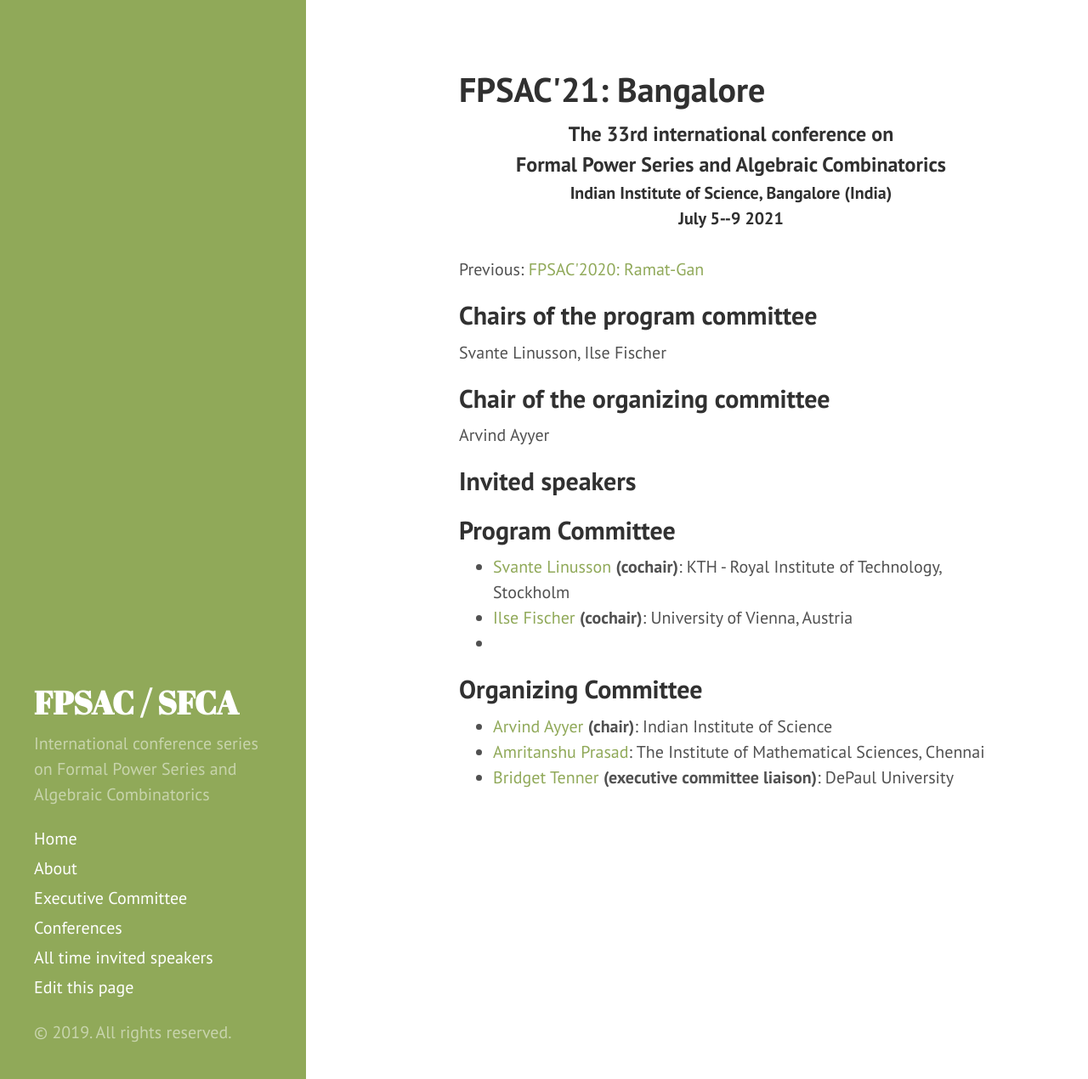
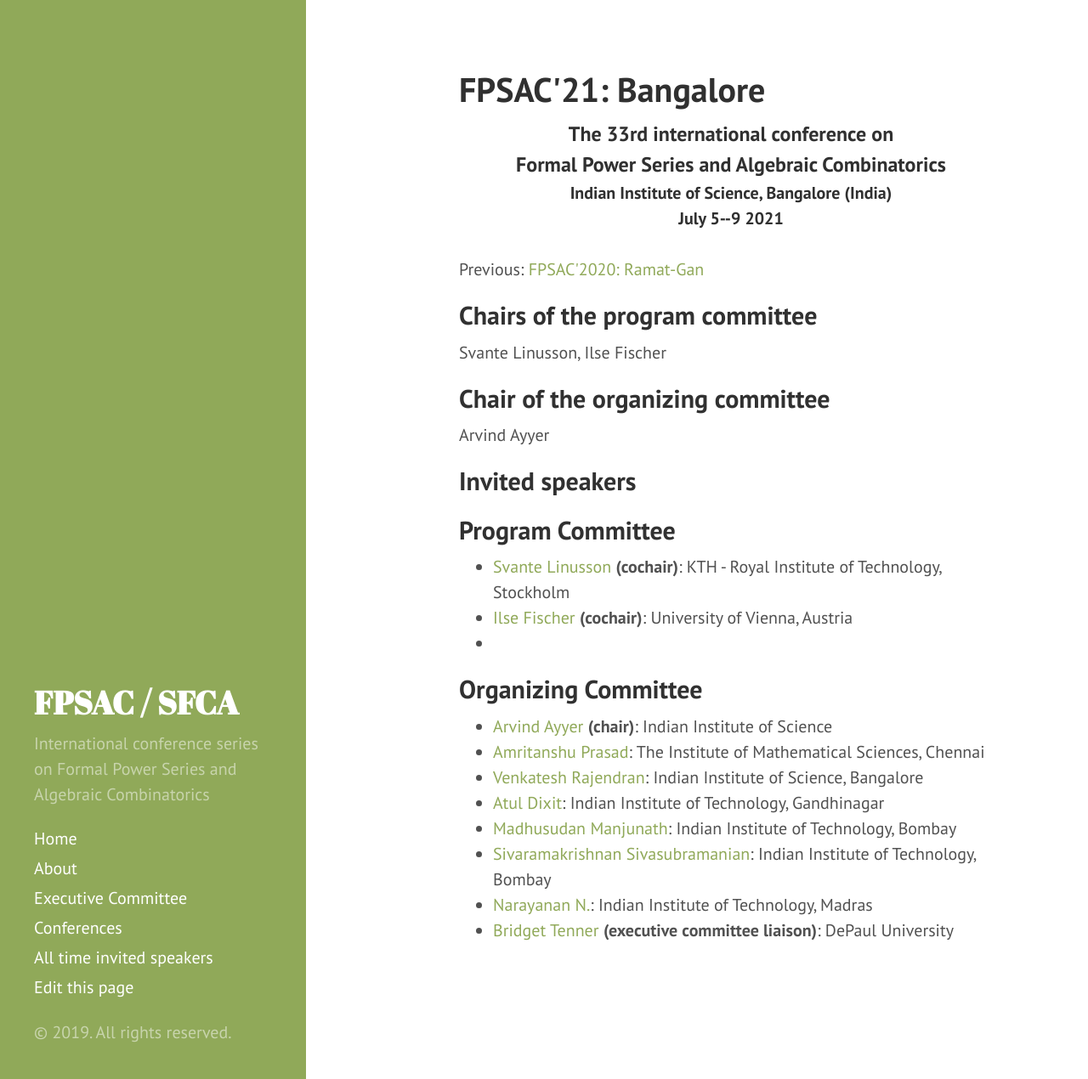
Before and after one commit to FPSAC/FPSAC.github.io, a Jekyll site: the page built from _confs/fpsac-2021.md, in a window 1280 px wide and 1270 px high. Shown: the whole window at 85% size. Built offline with Jekyll 4.4.1, drawn with Linux system fonts in a browser that asks for light colours.

Commit message:
Added more OC members

```diff
--- a/_confs/fpsac-2021.md
+++ b/_confs/fpsac-2021.md
@@ -33,6 +33,21 @@
 - name: Amritanshu Prasad
   affiliation: The Institute of Mathematical Sciences, Chennai
   url: https://www.imsc.res.in/%7eamri/
+- name: Venkatesh Rajendran
+  affiliation: Indian Institute of Science, Bangalore
+  url: http://math.iisc.ac.in/%7ervenkat/
+- name: Atul Dixit
+  affiliation: Indian Institute of Technology, Gandhinagar
+  url: http://people.iitgn.ac.in/%7eadixit/
+- name: Madhusudan Manjunath
+  affiliation: Indian Institute of Technology, Bombay
+  url: https://madhumath.wordpress.com/2016/05/06/homepage-madhusudan-manjunath/
+- name: Sivaramakrishnan Sivasubramanian
+  affiliation: Indian Institute of Technology, Bombay
+  url: http://www.math.iitb.ac.in/%7ekrishnan/
+- name: Narayanan N.
+  affiliation: Indian Institute of Technology, Madras
+  url: https://home.iitm.ac.in/naru/
 - name: Bridget Tenner
   affiliation: DePaul University
   role: executive committee liaison
```
